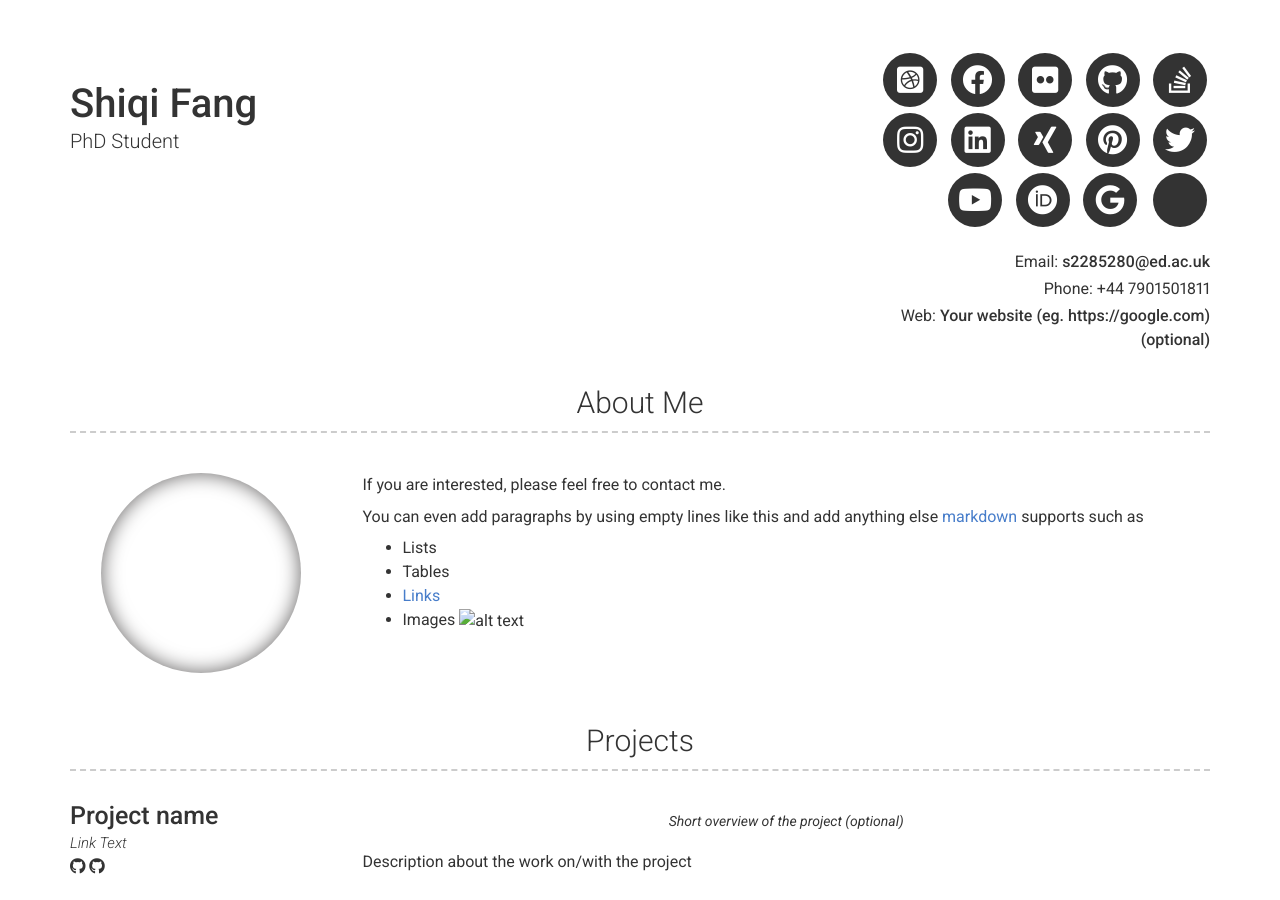
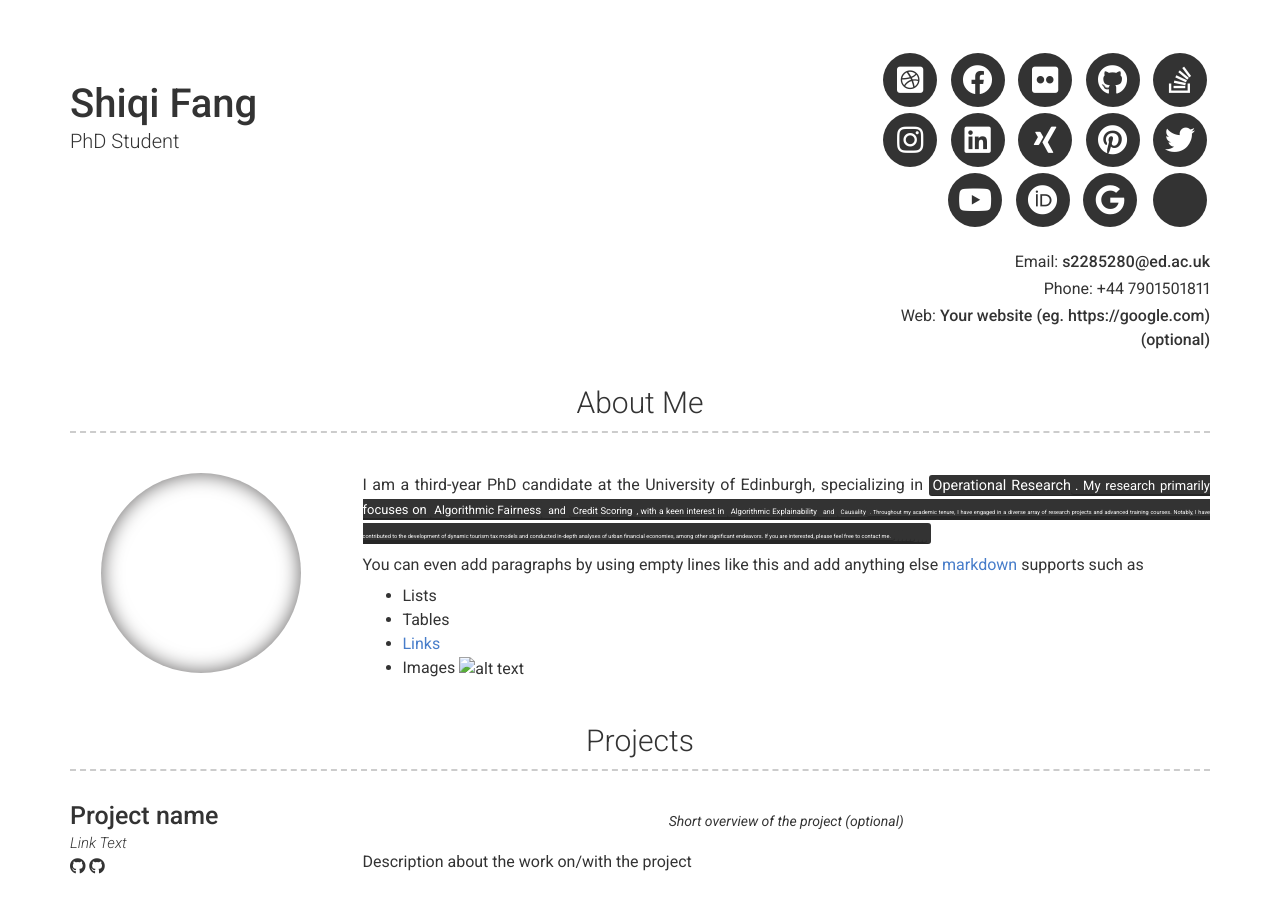
Before and after one commit to 99Catherine99/resume, a Jekyll site: the page built from index.md, in a window 1280 px wide and 900 px high. Built offline with Jekyll 4.4.1, drawn with Linux system fonts in a browser that asks for light colours; nearby versions of some CDN libraries.

Commit message:
Update _config.yml
wording

```diff
--- a/_config.yml
+++ b/_config.yml
@@ -52,7 +52,7 @@ additional_links:
 # about_title: About Me (Use this to override about section title)
 about_profile_image: Directory of profile image (eg. images/profile.jpg)
 about_content: | # this will include new lines to allow paragraphs
-
+  I am a third-year PhD candidate at the University of Edinburgh, specializing in <mark>Operational Research<mark>. My research primarily focuses on <mark>Algorithmic Fairness<mark> and <mark>Credit Scoring<mark>, with a keen interest in <mark>Algorithmic Explainability<mark> and <mark>Causality<mark>. Throughout my academic tenure, I have engaged in a diverse array of research projects and advanced training courses. Notably, I have contributed to the development of dynamic tourism tax models and conducted in-depth analyses of urban financial economies, among other significant endeavors.
   If you are interested, please feel free to contact me.
 
   You can even add paragraphs by using empty lines like this and add anything else [markdown](https://www.markdownguide.org/getting-started#what-is-markdown) supports such as
```
